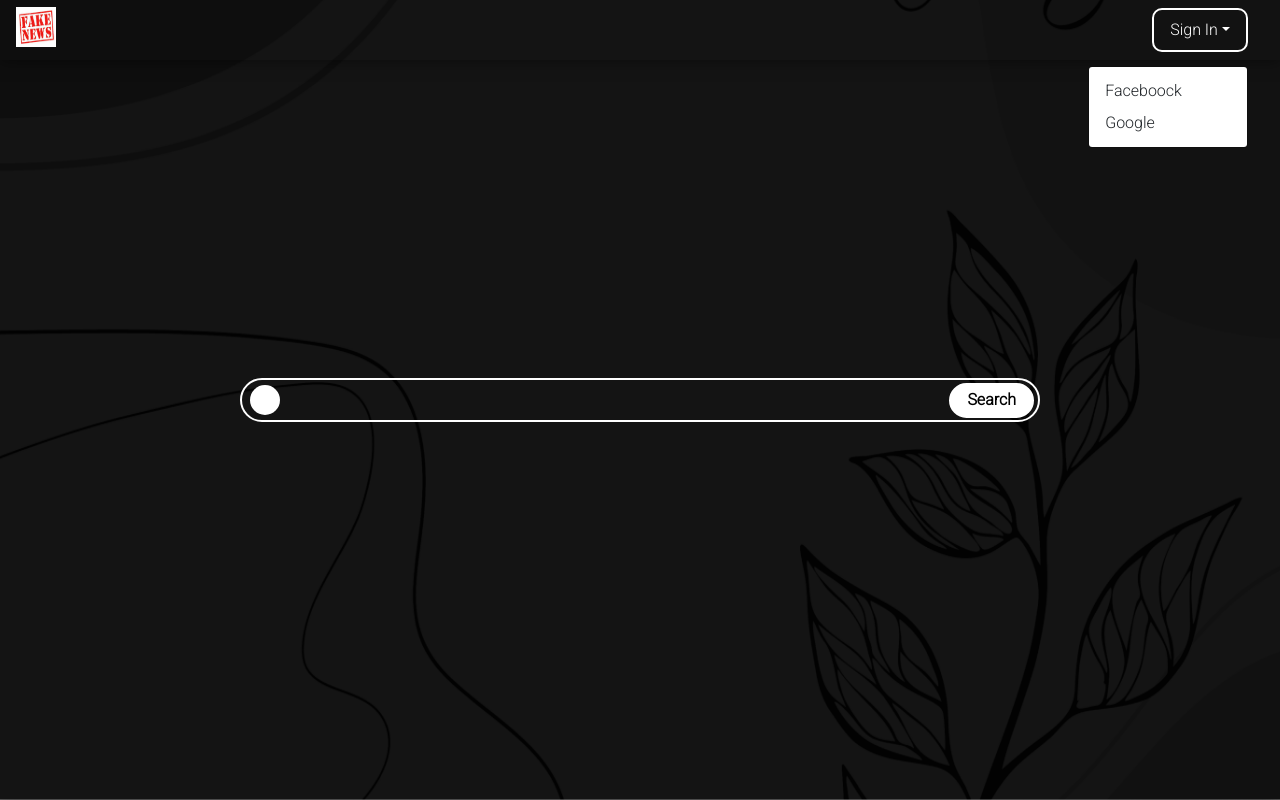
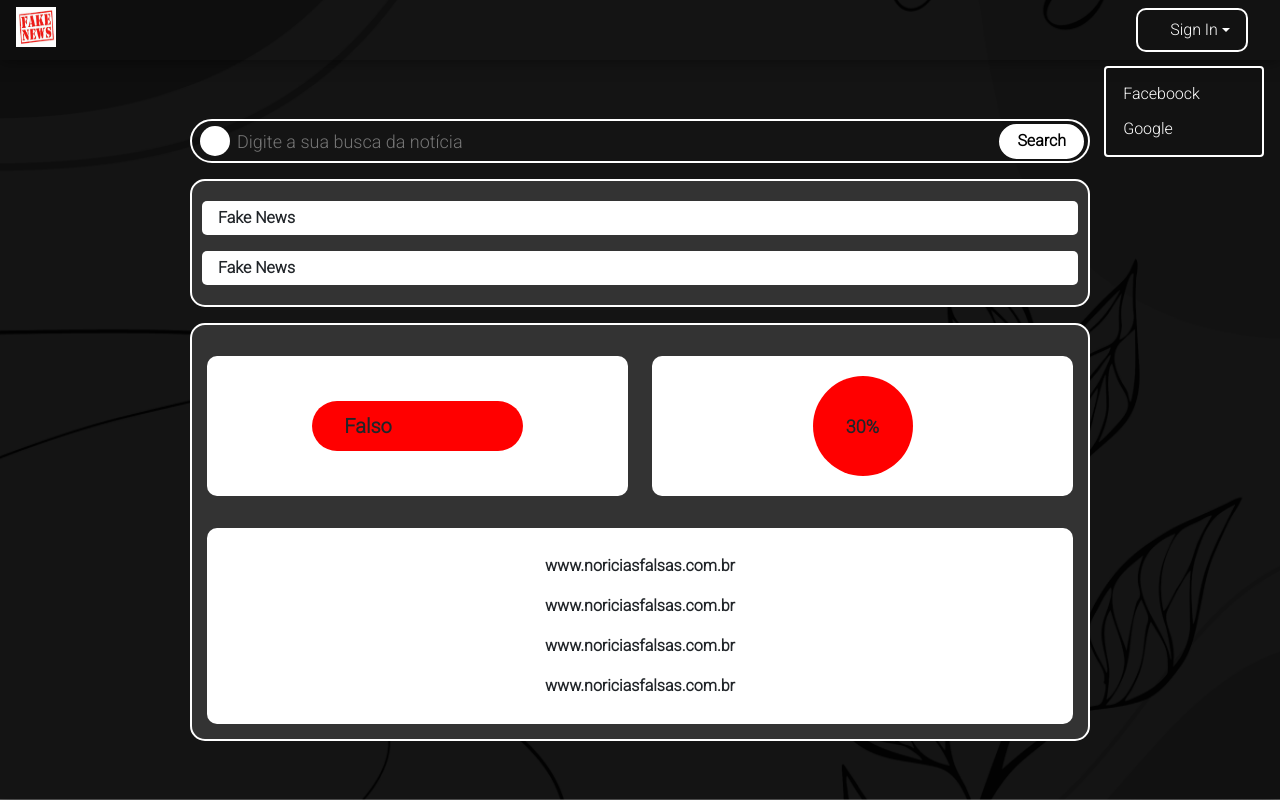
Before and after one commit to Leandro01-oliver/Projeto-Extens-o-II, a Next.js app: page / in a window 1280 px wide. Both pictures are taken after a click on the button "Sign In". Built offline with nearby package versions, Linux system fonts and the light colour scheme.

Commit message:
Finalização do front-end

```diff
--- a/public/style.css
+++ b/public/style.css
@@ -7,6 +7,9 @@
     list-style: none;
 }
 
+.pointer{
+    cursor: pointer;
+}
 
 .navbar{
  background-color: transparent;
@@ -37,13 +40,14 @@ box-shadow: 0 0 15px 0 rgba(0, 0, 0, 0.5);
     display: flex;
     align-items: center;
     justify-content: center;
-    padding: 0 4%;
+    padding: 60px  4% 0 4%;
+    flex-direction: column;
 }
 
 .box-search{
     width: 100%;
     border:2px solid #fff;
-    max-width: 800px;
+    max-width: 900px;
     border-radius: 40px;
     position: relative;
 }
@@ -61,13 +65,11 @@ box-shadow: 0 0 15px 0 rgba(0, 0, 0, 0.5);
     background-color: #fff;
     cursor: pointer;
 }
-.icon-search{
 
-}
 .search{
     outline: none;
     width: 100%;
-    max-width: 800px;
+    max-width: 900px;
     border-radius: 40px;
     border: none;
     height: 40px;
@@ -88,8 +90,12 @@ box-shadow: 0 0 15px 0 rgba(0, 0, 0, 0.5);
    border-radius: 40px;
    font-weight: bold;
 }
+.dropdown-menu{
+    border:2px solid #fff;
+    background-color: transparent;
+}
 .dropdown-menu[data-bs-popper]{
-    left: -4rem!important;
+    left: -2rem!important;
     top: 3.5rem !important;
 }
 
@@ -114,9 +120,149 @@ box-shadow: 0 0 15px 0 rgba(0, 0, 0, 0.5);
 .navbar-toggler:focus{
   box-shadow: none;
 }
+.box-result{
+    background-color: #333333;
+    width: 100%;
+    max-width: 900px;
+    border: 2px solid #fff;
+    border-radius: 15px;
+    margin-top: 1rem;
+padding: 15px;
+}
+.box-text-result{
+  width: 100%;
+  height: 140px;
+  border-radius: 10px;
+    padding: 20px 0;
+    background-color: #fff;
+    display: flex;
+    align-items: center;
+    cursor: pointer;
+    transition: .5s ease-in-out;
+}
+.box-text-result:hover{
+    background-color: transparent;
+    color: #fff;
+    box-shadow:  0 0 10px 0 rgba(0, 0, 0, 0.5);
+    }
+.box-text-result .text-result{
+    background-color: red;
+    width: 50%;
+    margin: 0 auto;
+    padding: 10px 0;
+    border-radius: 40px;
 
+}
+.text-result:nth-child(1){
+    display: none;
+}
+.text-result span{
+    font-size: 20px;
+    font-weight: bold;
+}
+.box-site-result{
+    width: 100%;
+    border-radius: 10px;
+    background-color: #fff;
+    padding: 10px;
+    cursor: pointer;
+    transition: .5s ease-in-out;
+}
+.box-site-result:hover{
+background-color: transparent;
+color: #fff;
+box-shadow:  0 0 10px 0 rgba(0, 0, 0, 0.5);
+}
 
+.box-site-result li{
+    font-size: 16px;
+    font-weight: bold;
+    margin: 1rem 0;
+    cursor: text;
+}
+.box-porcentagem-result{
+    border-radius: 10px;
+  width: 100%;
+    cursor: pointer;
+    padding: 20px 0;
+    background-color: #fff;
+    transition: .5s ease-in-out;
+}
+
+.box-porcentagem-result:hover{
+    background-color: transparent;
+    color: #fff;
+    box-shadow:  0 0 10px 0 rgba(0, 0, 0, 0.5);
+    }
+.box-porcentagem-result span{
+    font-size: 18px;
+    font-weight: bold;
+}
+.circlo-porcem{
+    height: 100px;
+    width: 100px;
+    border-radius: 50%;
+    background-color: red;
+    margin: 0 auto;
+    display: flex;
+    align-items: center;
+    justify-content: center;
+}
+.box-pesquise-search{
+   background-color: #333333;
+   width: 100%;
+   max-width: 900px;
+   border: 2px solid #fff;
+   padding: 20px 10px ;
+   border-radius: 15px;
+   margin-top: 1rem;
+   /* display: none; */
+}
+
+.search:hover .box-pesquise-search{
+    display: flex;
+}
+ .box-result-search{
+    cursor: pointer;
+  background-color: #fff;
+  display: flex;
+  border-radius: 5px;
+  align-items: center;
+  padding: 5px 0;
+  transition: .5s ease-in-out;
+}
+.box-result-search:hover{
+    background-color: transparent;
+    box-shadow: 0 0 10px 0 rgba(0, 0, 0, 0.5);
+    color: #fff;
+}
+
+.box-result-search span{
+    font-size: 16px;
+    font-weight: bold;
+}
+
+.btn{
+    border-radius: 0;
+    padding: .3rem 0;
+    margin: 0;
+    color: #fff;
+}
+
+.btn:hover{
+background-color: #ccc;
+}
+.true-ckeck{
+    cursor: text;
+}
+.false-ckeck{
+    cursor: text;
+}
+.text-porcentagem{
+    cursor: text;
+}
 @media screen and  (max-width: 992px){
+
 
     .nav-link{
         margin:.5rem 0;
@@ -125,17 +271,23 @@ box-shadow: 0 0 15px 0 rgba(0, 0, 0, 0.5);
 .dropdown-menu {
 width: 100%!important;
 position: unset!important;
+border-radius: 10px;
 }
 
 .navbar-collapse{
     padding: 20px 0;
  opacity: 0;
  transition: .5s ease-in-out;
+ width: 100%;
+ background-color: #000;
+ margin-top: .36rem;
+ border-radius: 10px;
+ border: 2px solid #fff;
+
 }
 
 .navbar-collapse.show{
  opacity: 1;
- border-bottom: 2px solid #fff;
 }
 
 }
--- /dev/null
+++ b/src/components/Content/SubComponents/ResultSerach.jsx
@@ -0,0 +1,48 @@
+import Link from "next/link";
+
+function ResultSearch() {
+  return (
+    <>
+      <section className="box-result">
+        <div className="row align-items-center">
+          <div className="col-sm-6 my-3">
+            <div className="box-text-result">
+              <div className="text-result">
+                <i class="fas fa-check mx-3 "></i>
+                <span className="true-ckeck">Verdadeiro</span>
+              </div>
+              <div className="text-result">
+                {" "}
+                <i class="fas fa-times mx-3 "></i>
+                <span className="false-ckeck">Falso</span>
+              </div>
+            </div>
+          </div>
+          <div className="col-sm-6 my-3">
+            <div className="box-porcentagem-result">
+              <div className="circlo-porcem">
+                <span className="text-porcentagem">30%</span>
+              </div>
+            </div>
+          </div>
+        </div>
+
+        <div className="box-site-result mt-3 text-center ">
+          <Link href="#">
+            <li>www.noriciasfalsas.com.br</li>
+          </Link>
+          <Link href="#">
+            <li>www.noriciasfalsas.com.br</li>
+          </Link>
+          <Link href="#">
+            <li>www.noriciasfalsas.com.br</li>
+          </Link>
+          <Link href="#">
+            <li>www.noriciasfalsas.com.br</li>
+          </Link>
+        </div>
+      </section>
+    </>
+  );
+}
+export default ResultSearch;
--- a/src/components/Content/SubComponents/Search.jsx
+++ b/src/components/Content/SubComponents/Search.jsx
@@ -1,3 +1,5 @@
+  import Link from "next/link";
+
   function Search(){
  return (
      <>
@@ -5,9 +7,27 @@
          <div className="box-icon">
      <i class="fas fa-search icon-search"></i>
      </div>
-         <input type="text" className="search" />
+         <input type="text" className="search" placeholder="Digite a sua busca da notícia"/>
          <button className="btn-sub" type="submit"> Search</button>
      </section>
+     <div className="box-pesquise-search">
+        <Link href="#">
+                <div className="box-result-search">
+                <i class="far fa-clock mx-2"></i>
+                    <span className="text-result-search">
+                        Fake News
+                    </span>
+                </div>
+        </Link>
+        <Link href="#">
+                <div className="box-result-search mt-3">
+                <i class="far fa-clock mx-2"></i>
+                    <span className="text-result-search">
+                        Fake News
+                    </span>
+                </div>
+        </Link>
+     </div>
      </>
  )
   }
--- a/src/components/Content/index.jsx
+++ b/src/components/Content/index.jsx
@@ -1,9 +1,11 @@
  import BoxSearch from "../Content/SubComponents/Search"
+ import ResulSearch from "../Content/SubComponents/ResultSerach"
 function Content(){
     return(
         <>
     <section className="container-content">
   <BoxSearch/>
+  <ResulSearch/>
 </section>
         </>
     )
--- a/src/components/NavBar/index.jsx
+++ b/src/components/NavBar/index.jsx
@@ -1,4 +1,5 @@
 import Logo from "../NavBar/SubComponenst/Logo"
+import Link from "next/link"
 
 function NavBar(){
  return(
@@ -13,12 +14,14 @@ function NavBar(){
       <ul class="navbar-nav mx-auto mb-2 mb-lg-0">
       </ul>
       <li class="nav-item dropdown mx-2">
-          <span class="nav-link dropdown-toggle btn-sign "  id="navbarDropdown" role="button" data-bs-toggle="dropdown" aria-expanded="false">
-          Sign In
+
+          <span class="nav-link dropdown-toggle btn-sign d-flex align-items-center justify-content-between "  id="navbarDropdown" role="button" data-bs-toggle="dropdown" aria-expanded="false">
+          <i class="fas fa-sign-in-alt mx-2"></i> Sign In
           </span>
+
           <ul class="dropdown-menu " aria-labelledby="navbarDropdown">
-            <li><a class="dropdown-item" href="#">Faceboock</a></li>
-            <li><a class="dropdown-item" href="#">Google</a></li>
+            <Link href="#"><div className="d-flex align-items-center pointer btn"><i class="fab fa-facebook mx-2"></i><span class="text-btn" href="#">Faceboock</span></div></Link>
+            <Link href="#"><div className="d-flex align-items-center pointer btn"><i class="fab fa-google-plus  mx-2"></i><span class="text-btn" href="#">Google</span></div></Link>
           </ul>
         </li>
     </div>
--- a/src/pages/index.jsx
+++ b/src/pages/index.jsx
@@ -1,5 +1,9 @@
 import NavBar from "../components/NavBar/index";
 import Content from "../components/Content/index";
+import Dynamic from "next/dynamic";
+
+
+
 
  function Home() {
   return (
```
Also changed, not shown: public/functions.js (added).
